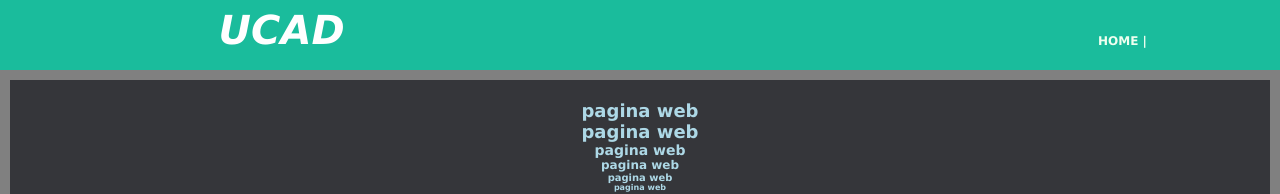
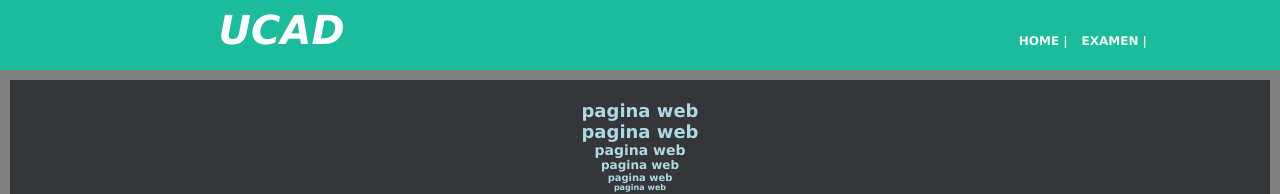
Before and after one commit to JoseAbrahamUCAD/web, a plain HTML site: page index.html in a window 1280 px wide. Shown: the top 194 px of the page. Drawn offline with Linux system fonts and the light colour scheme.

Commit message:
Update index.html

```diff
--- a/index.html
+++ b/index.html
@@ -22,6 +22,7 @@
       <nav>
          <ul class="main-nav">
             <li class="main-nav__item"><a href="index.html">home</a></li>
+		  <li class="main-nav__item"><a href="Herramienta.html">Examen</a></li>
            <!--  <li class="main-nav__item"><a href="software.html">Animacion Circulos</a></li>
             <li class="main-nav__item"><a href="Perfiles.html">Perfiles</a></li>
             <li class="main-nav__item"><a href="Herramienta.html">Herramienta</a></li>
```
